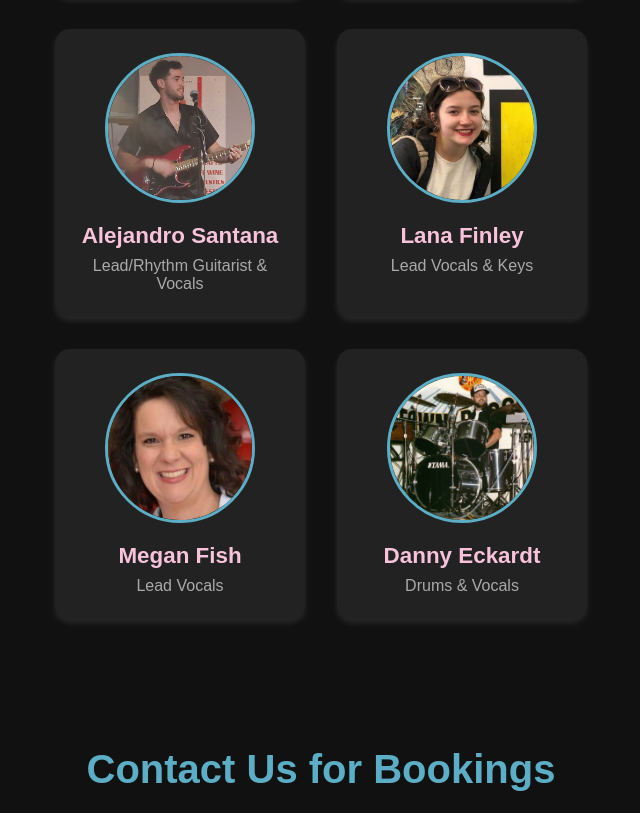
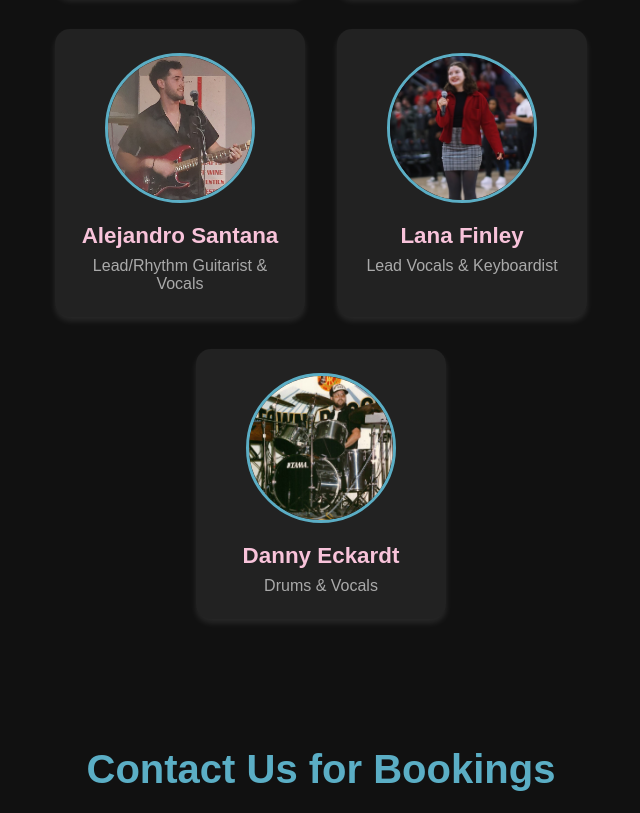
Before and after one commit to Alejandrosantana02/the-lost-souls-website, a plain HTML site: page index.html in a window 1280 px wide. Shown: the part 1253-2066 px from the top of the page, without its empty margins (319-959 px from the left). Drawn offline with Linux system fonts and the light colour scheme.

Commit message:
lana changes

```diff
--- a/index.html
+++ b/index.html
@@ -48,14 +48,9 @@
                 <p>Lead/Rhythm Guitarist & Vocals</p>
             </div>
             <div class="member">
-                <img src="images/lana.jpg" alt="Lana Finley">
+                <img src="images/lana.jpeg" alt="Lana Finley">
                 <h3>Lana Finley</h3>
-                <p>Lead Vocals & Keys</p>
-            </div>
-            <div class="member">
-                <img src="images/megan.jpg" alt="Megan Fish">
-                <h3>Megan Fish</h3>
-                <p>Lead Vocals</p>
+                <p>Lead Vocals & Keyboardist</p>
             </div>
             <div class="member">
                 <img src="images/danny.jpg" alt="Danny Eckardt">
```
Also changed, not shown: images/lana.jpeg (added), images/lana.jpg (deleted).
